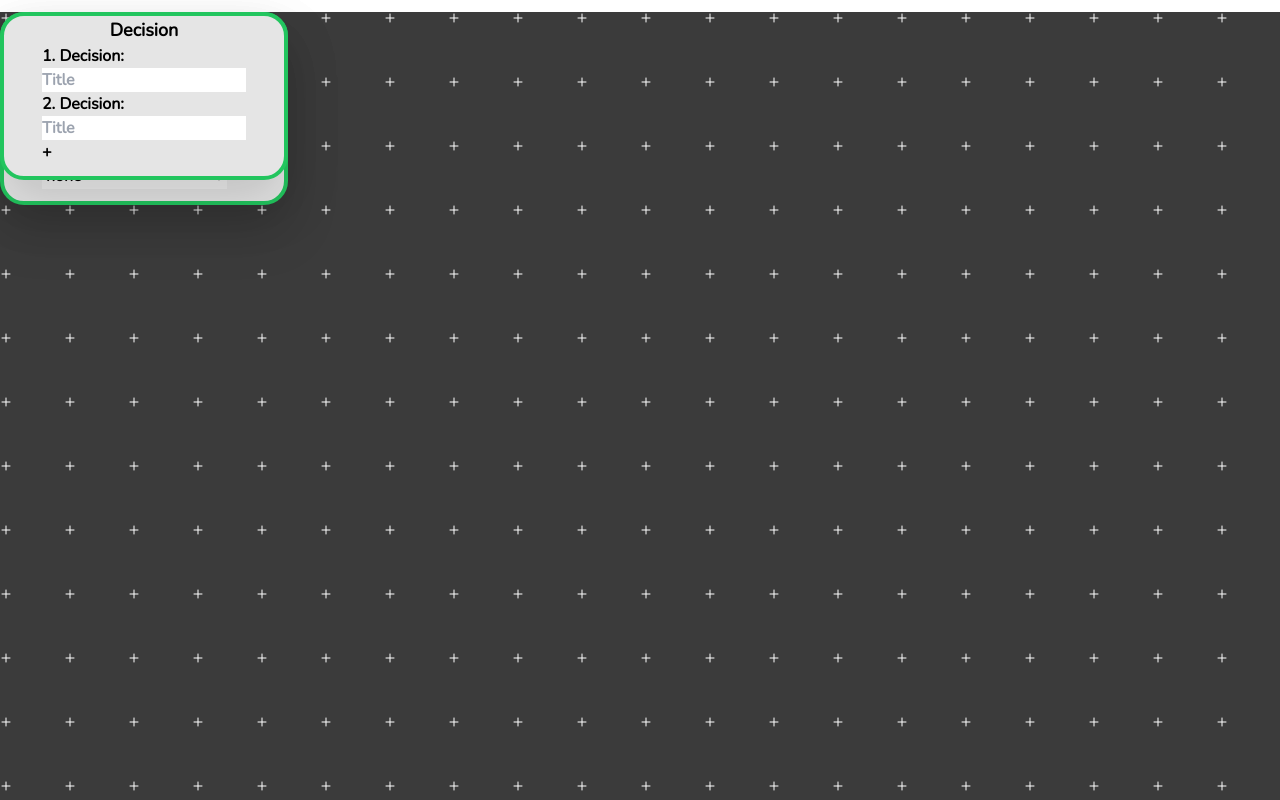
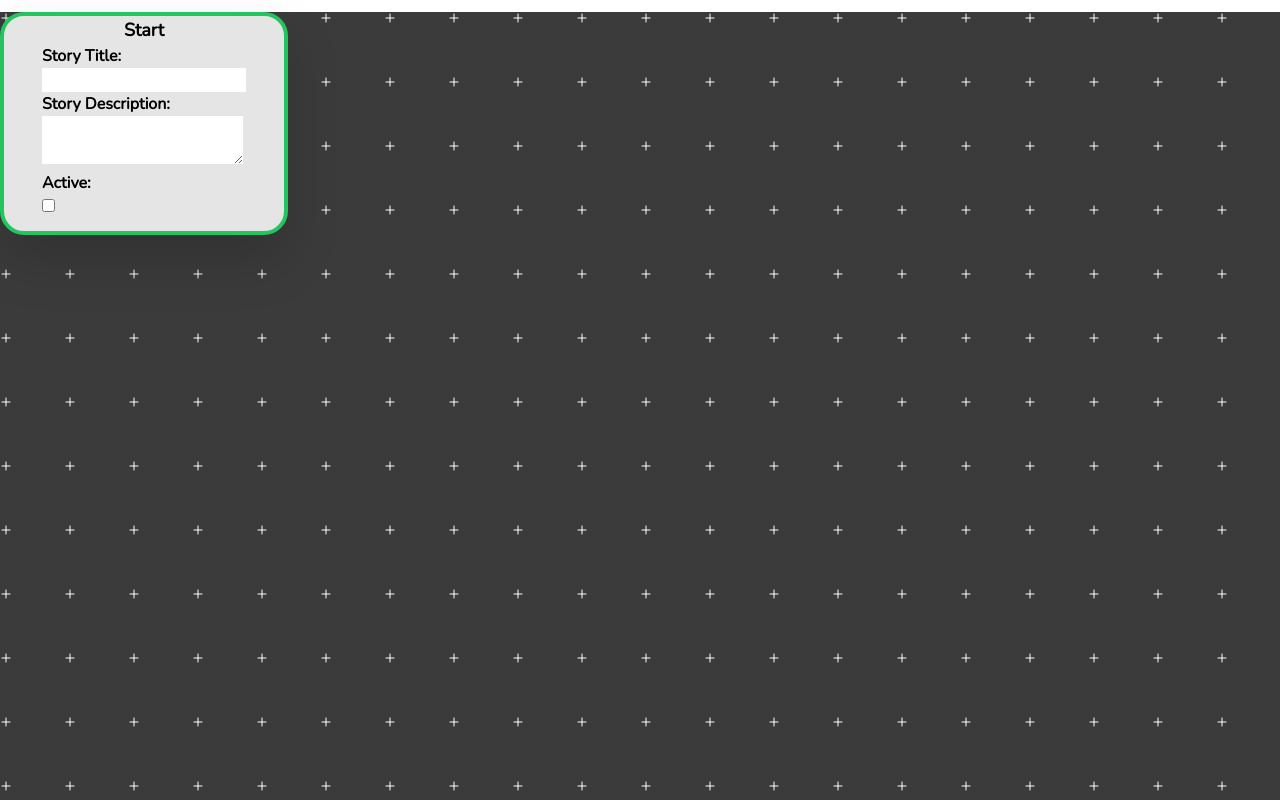
Before and after one commit to DetactiveApp/dashboard, a SvelteKit app: page / in a window 1280 px wide. Built offline with nearby package versions, Linux system fonts and the light colour scheme.

Commit message:
Added start card

```diff
--- /dev/null
+++ b/src/lib/components/cards/StartCard.svelte
@@ -0,0 +1,20 @@
+<script lang="ts">
+  import BaseCard from "./BaseCard.svelte";
+</script>
+
+<main>
+  <BaseCard title="Start">
+    <div>
+      <p>Story Title:</p>
+      <input type="text" />
+    </div>
+    <div>
+      <p>Story Description:</p>
+      <textarea />
+    </div>
+    <div>
+      <p>Active:</p>
+      <input type="checkbox" />
+    </div>
+  </BaseCard>
+</main>
--- a/src/lib/components/cards/StepCard.svelte
+++ b/src/lib/components/cards/StepCard.svelte
@@ -11,7 +11,7 @@
     </div>
     <div>
       <p>Description:</p>
-      <input type="text" />
+      <textarea />
     </div>
     <div>
       <p>Waypoint:</p>
--- a/src/routes/+page.svelte
+++ b/src/routes/+page.svelte
@@ -4,6 +4,7 @@
 
   import StepCard from "$lib/components/cards/StepCard.svelte";
   import DecisionCard from "$lib/components/cards/DecisionCard.svelte";
+  import StartCard from "$lib/components/cards/StartCard.svelte";
 </script>
 
 <main
@@ -14,7 +15,6 @@
 >
   <Nav />
   <Board>
-    <StepCard />
-    <DecisionCard />
+    <StartCard />
   </Board>
 </main>
```
